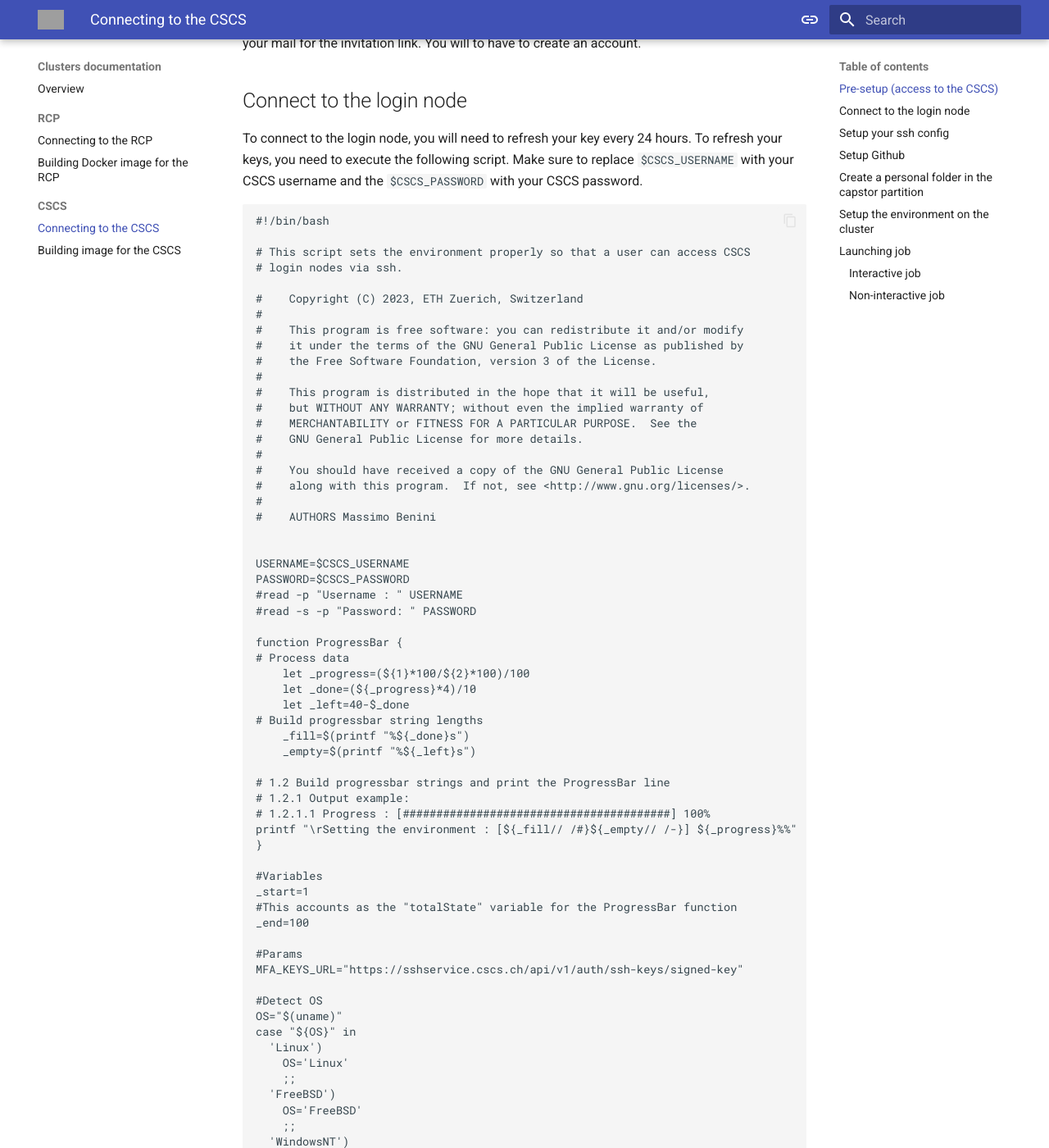
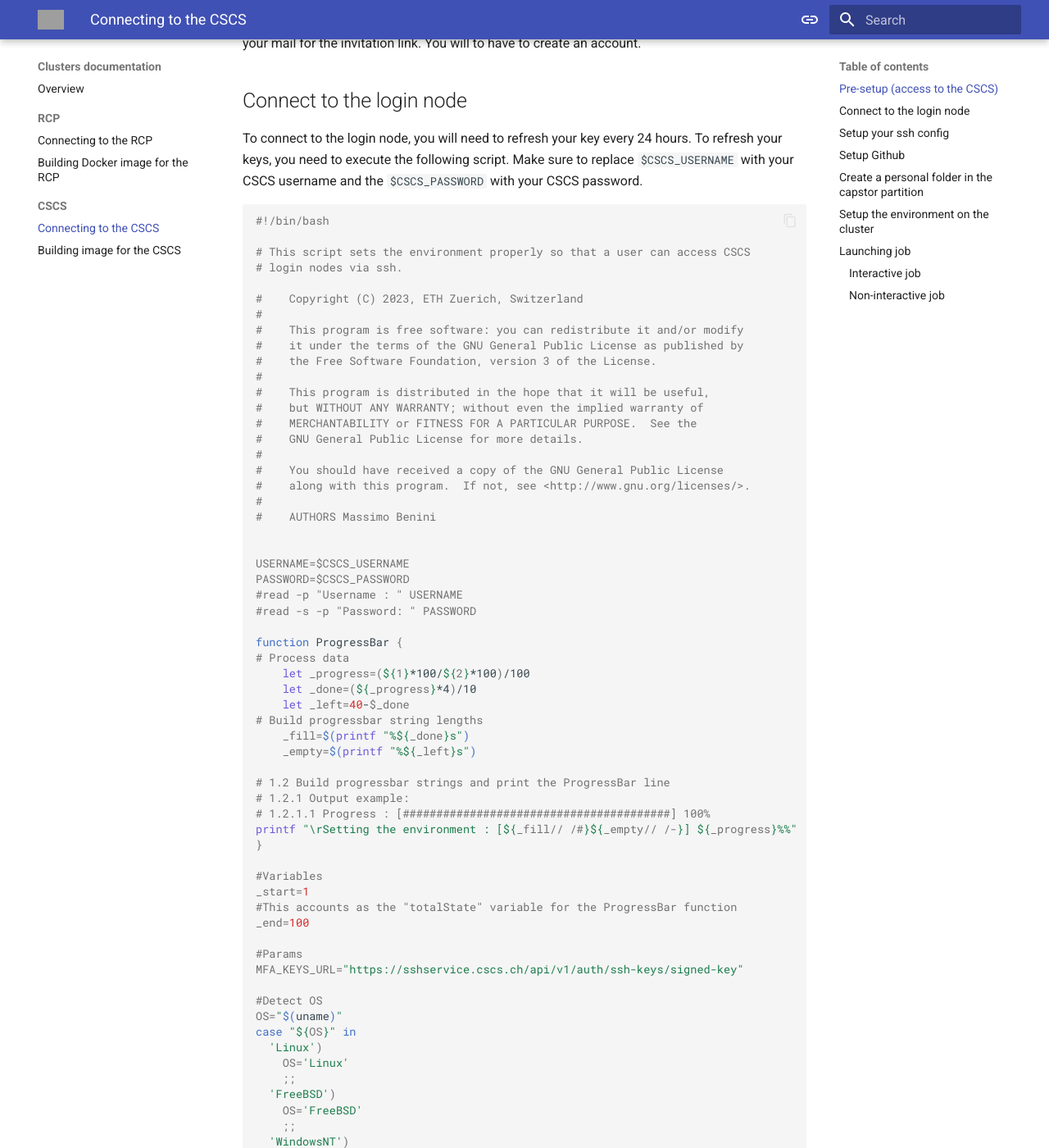
Before and after one commit to EPFLiGHT/LiGHT-doc, an MkDocs documentation site: the page built from docs/clusters/cscs.md, in a window 1280 px wide and 1400 px high, scrolled down 429 px. Shown: the whole window at 82% size. Built offline with MkDocs 1.6.1 and Material for MkDocs 9.7.7, drawn with Linux system fonts in a browser that asks for light colours; some of the changed text lies outside the part shown; grey boxes are pictures that could not be loaded.

Commit message:
Revise CSCS documentation for job submission process
Updated bash script examples and instructions for CSCS login and job submission.

````diff
--- a/docs/clusters/cscs.md
+++ b/docs/clusters/cscs.md
@@ -14,7 +14,7 @@
 
 To connect to the login node, you will need to refresh your key every 24 hours. To refresh your keys, you need to execute the following script. Make sure to replace `$CSCS_USERNAME` with your CSCS username and the `$CSCS_PASSWORD` with your CSCS password.
 
-```
+```bash
 #!/bin/bash
 
 # This script sets the environment properly so that a user can access CSCS
@@ -186,14 +186,14 @@
 
 We strongly suggest to store this script in a file as you will have to execute it every day. If you don't want to have your login ID stored in a script, you can comment out the lines:
 
-```
+```bash
 #read -p "Username : " USERNAME
 #read -s -p "Password: " PASSWORD
 ```
 
 and remove the lines:
 
-```
+```bash
 USERNAME=$CSCS_USERNAME
 PASSWORD=$CSCS_PASSWORD
 ```
@@ -249,7 +249,7 @@
 
 For this tutorial, we are gonna use the `MultiMeditron` training pipeline setup. Clone the MultiMeditron repository in your user directory:
 
-```
+```bash
 # CSCS login node
 
 mkdir /users/$CSCS_USERNAME/meditron
@@ -280,7 +280,7 @@
 
 When running job, you will need to execute your job inside docker images. This is done by using `.toml` files that specify which docker image, environment variables are gonne be set when running the job. Create a folder `.edf` in `/users/$CSCS_USERNAME`:
 
-```
+```bash
 # CSCS login node
 
 mkdir /users/$CSCS_USERNAME/.edf
@@ -289,7 +289,7 @@
 
 Create a `.edf/multimodal.toml` file:
 
-```
+```toml
 image = "/capstor/store/cscs/swissai/a127/meditron/docker/multimeditron_latest.sqsh"
 mounts = ["/capstor", "/iopsstor", "/users"]
 
@@ -348,7 +348,7 @@
 
 To check if you have been allocated a node, run the following command in another terminal:
 
-```
+```bash
 # CSCS login node
 
 squeue --me --start
@@ -358,7 +358,7 @@
 
 Once you have been allocated a job, you will have a terminal inside the allocated node. Make sure that your `bash prompt` is of the form `$CSCS_USERNAME@nidxxxxxx` (and __not__ `[clariden][$CSCS_USERNAME@clariden-lnxxx]`. Run:
 
-```
+```bash
 # CSCS job node
 
 nvidia-smi
@@ -372,7 +372,7 @@
 
 To launch a non-interactive job, you need to create a sbatch script. Create a file called `sbatch_train.sh`:
 
-```
+```bash
 #!/bin/bash
 #SBATCH --job-name demo-job
 #SBATCH --output /users/$CSCS_USERNAME/meditron/reports/R-%x.%j.out
@@ -465,7 +465,7 @@
 
 You can check if your job has been allocated GPUs by running:
 
-```
+```bash
 # CSCS login node
 
 squeue --me
@@ -474,7 +474,7 @@
 
 Once the job enters the `R` state (for running), the job is running. You can check the logs of your job by going into the `reports` directory:
 
-```
+```bash
 # Login node
 
 cd /users/$CSCS_USERNAME/meditron/reports/
@@ -486,7 +486,7 @@
 
 You can either let the job finishes or cancels the job.
 
-```
+```bash
 # Login node
 
 scancel $JOBID
````
Also changed, not shown: other parts of docs/clusters/cscs.md (+1 -1 lines).
